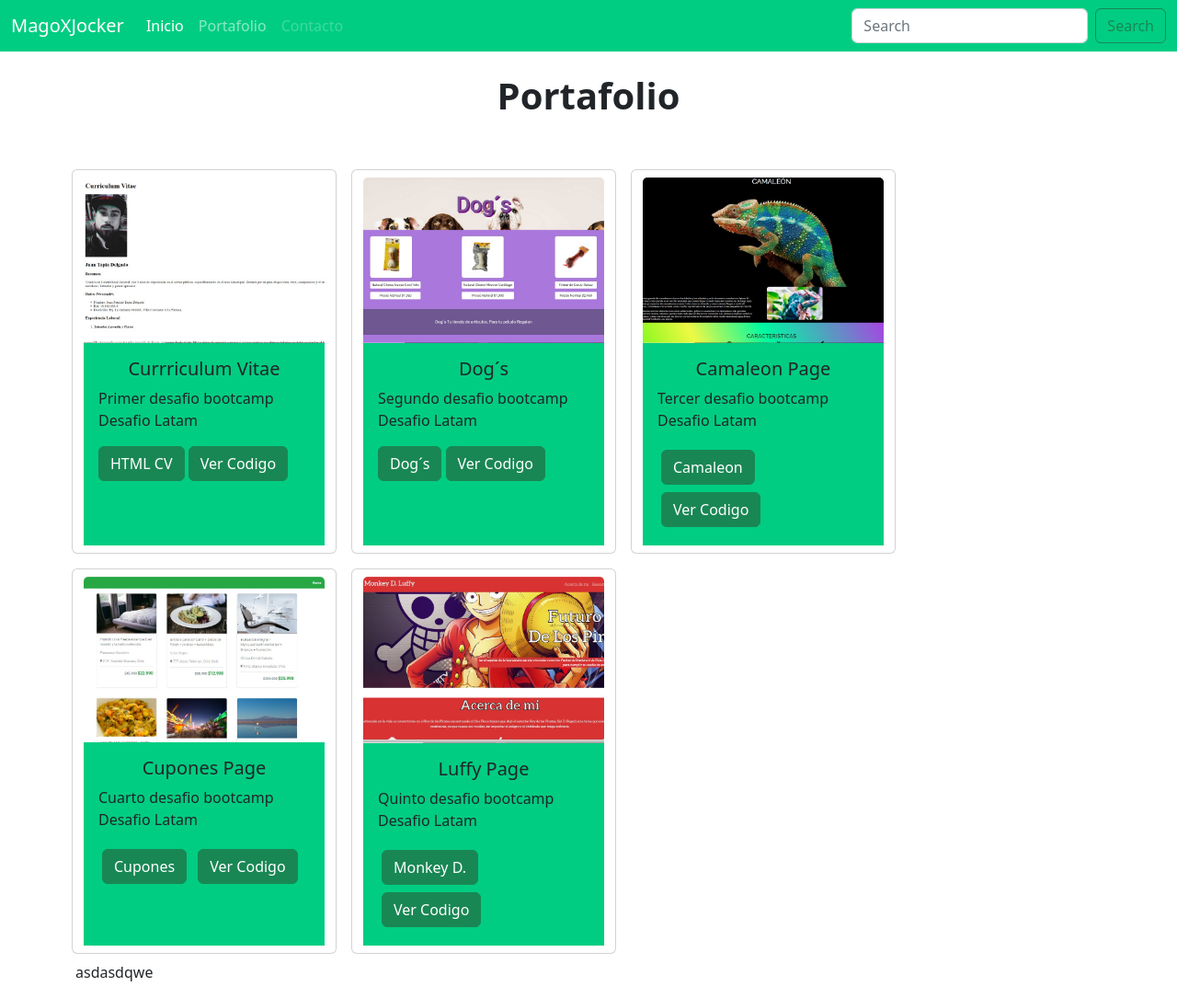
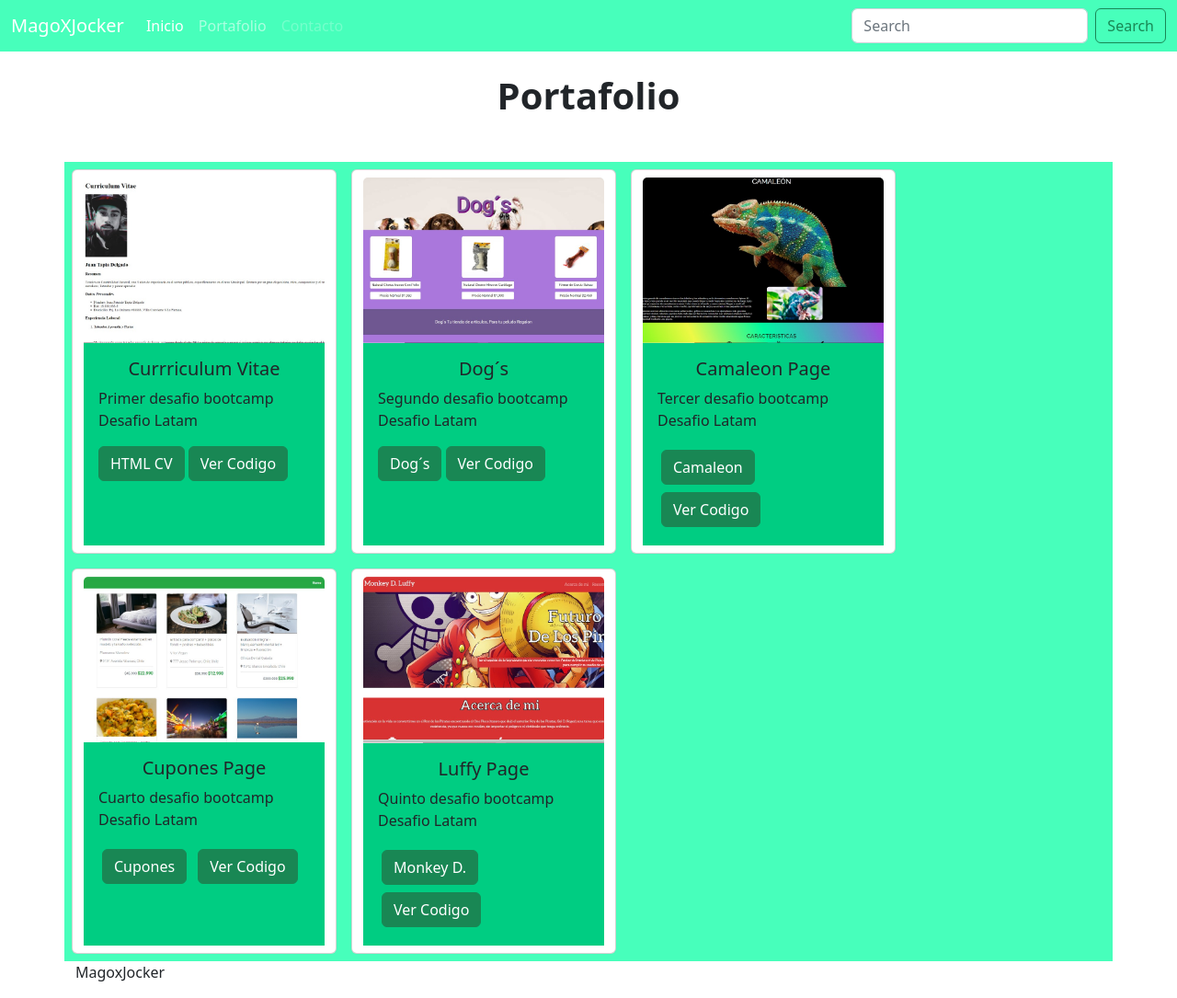
Before and after one commit to Magoxjocker/Magoxjocker.github.io, a plain HTML site: page index.html in a window 1280 px wide. Shown: the whole page at 92% size. Drawn offline with nearby package versions, Linux system fonts and the light colour scheme.

Commit message:
se modifica fondo de portafolio

```diff
--- a/assets/css/styles.css
+++ b/assets/css/styles.css
@@ -3,7 +3,7 @@ body{
 }
 
 .bg-color{
-    background-color: #00cd82;
+    background-color: #47ffbb;
 }
 
 .card-color{
--- a/index.html
+++ b/index.html
@@ -49,11 +49,11 @@
     </nav>
 
     <!--Portafolio-->
-    <section class="container pt-4">
+    <section class="container pt-4 ">
         <div class="section-title text-center">
             <h2 class="fs-1 fw-bold mb-5">Portafolio</h2>
         </div>
-        <div class="row">
+        <div class="row bg-color">
 
             <div class="card m-2" style="width: 18rem;">
                 <img src="assets/imgs/Trabajo1.jpg" class="card-img-top mt-2" alt="img.CV">
@@ -119,9 +119,12 @@
 
         </div>
 
+        <div>
         <footer>
-            <p>asdasdqwe</p>
+            <p>MagoxJocker</p>
         </footer>
+        </div>
+
     </section>
 
 
```
